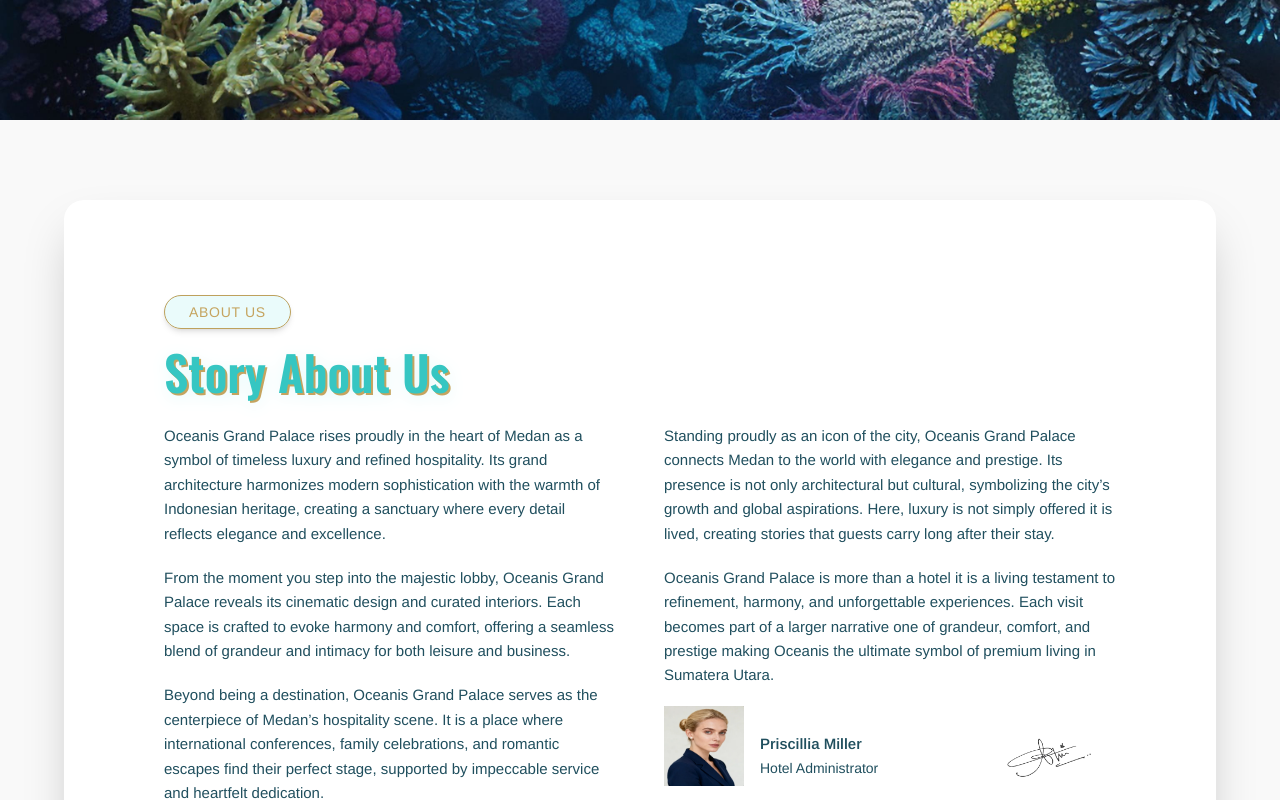
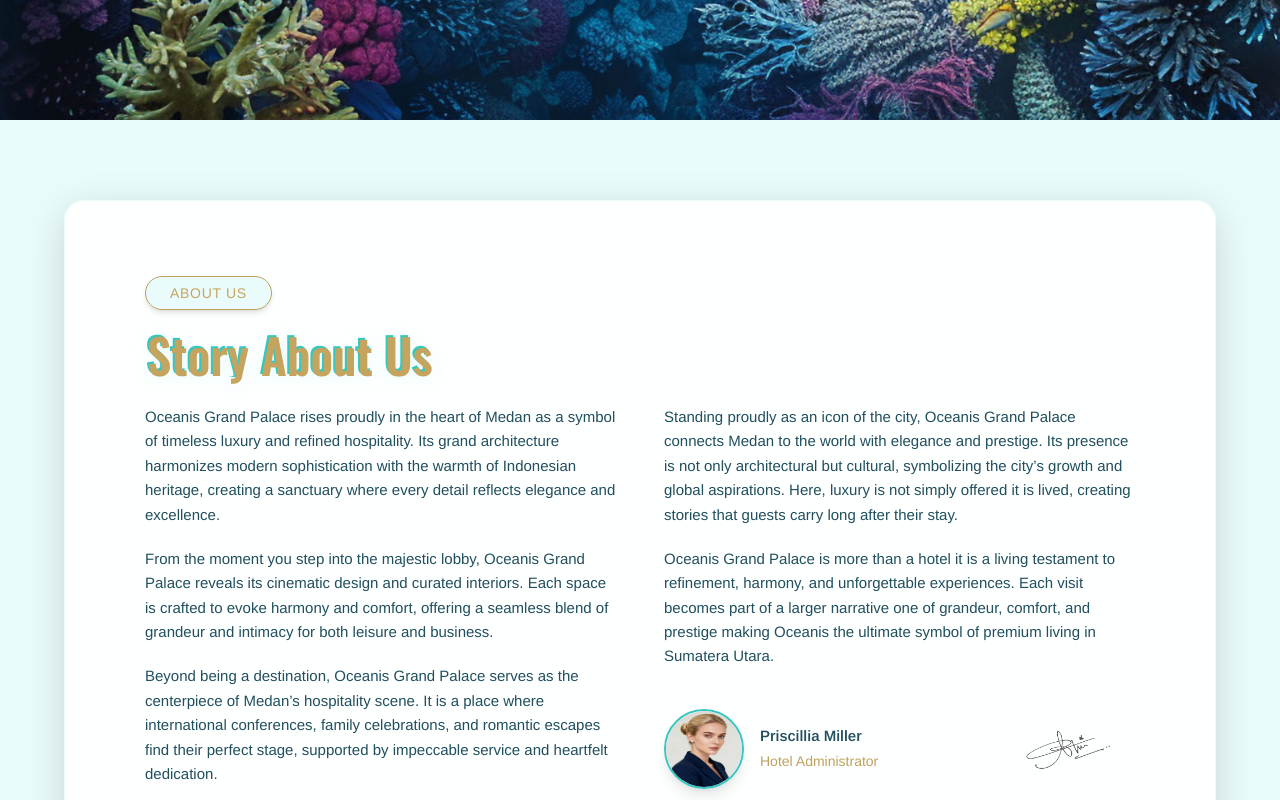
Before and after one commit to YogasWara18/Oceanis-Grand-Palace, a React (Vite) app: page /about in a window 1280 px wide. Shown: the part 1160-1960 px from the top of the page. Built offline with nearby package versions, Linux system fonts and the light colour scheme.

Commit message:
Update style about

```diff
--- a/src/Components/Pages/About.jsx
+++ b/src/Components/Pages/About.jsx
@@ -37,18 +37,22 @@ function About() {
         </div>
       </div>
 
-      <div className="bg-[#f9f9f9] py-[80px] px-[5%] w-full pb-0">
-        <div className="w-full p-[100px] bg-white rounded-[20px] shadow-2xl relative z-[10]">
+      <div className="bg-[var(--prim-light)] py-[80px] px-[5%] w-full pb-0">
+  <div className="w-full p-[80px] bg-white/95 rounded-[20px] shadow-[0_10px_40px_rgba(0,0,0,0.15)] relative z-[10] border border-[var(--prim-light)]">
     <div className="mx-auto">
-            <div className="mb-12">
+      {/* Heading Section */}
+      <div className="mb-12 text-center lg:text-left">
         <span
           className="rounded-full px-6 py-2 font-bricolage tracking-wider text-sm uppercase
-                     bg-[var(--prim-light)] text-[var(--text-color)] border border-[var(--text-light)] shadow-md"
+                     bg-[var(--prim-light)] text-[var(--text-color)] border border-[var(--text-light)]
+                     shadow-md"
         >
           About Us
         </span>
         <h2
-                className="mt-6 -mb-5 text-5xl font-oswald font-semibold text-[var(--primary-color)]
+          className="mt-6 -mb-5 text-4xl sm:text-5xl font-oswald font-semibold
+                     text-transparent bg-clip-text
+                     bg-gradient-to-r from-[var(--primary-color)] to-[var(--secondary-color)]
                      drop-shadow-[0_3px_8px_var(--prim-light)]
                      [text-shadow:2px_2px_0_var(--text-color)]"
         >
@@ -56,61 +60,50 @@ function About() {
         </h2>
       </div>
 
+      {/* Content Grid */}
       <div className="grid grid-cols-1 lg:grid-cols-2 gap-12 text-[#204f5e] leading-relaxed text-[15px]">
         <div>
           <p className="mb-5 text-[var(--color-text)]">
-                  Oceanis Grand Palace rises proudly in the heart of Medan as a
-                  symbol of timeless luxury and refined hospitality. Its grand
-                  architecture harmonizes modern sophistication with the warmth
-                  of Indonesian heritage, creating a sanctuary where every
-                  detail reflects elegance and excellence.
+            Oceanis Grand Palace rises proudly in the heart of Medan as a symbol of timeless luxury and refined hospitality. Its grand architecture harmonizes modern sophistication with the warmth of Indonesian heritage, creating a sanctuary where every detail reflects elegance and excellence.
           </p>
           <p className="mb-5 text-[var(--color-text)]">
-                  From the moment you step into the majestic lobby, Oceanis
-                  Grand Palace reveals its cinematic design and curated
-                  interiors. Each space is crafted to evoke harmony and comfort,
-                  offering a seamless blend of grandeur and intimacy for both
-                  leisure and business.
+            From the moment you step into the majestic lobby, Oceanis Grand Palace reveals its cinematic design and curated interiors. Each space is crafted to evoke harmony and comfort, offering a seamless blend of grandeur and intimacy for both leisure and business.
           </p>
           <p className="mb-5 text-[var(--color-text)]">
-                  Beyond being a destination, Oceanis Grand Palace serves as the
-                  centerpiece of Medan’s hospitality scene. It is a place where
-                  international conferences, family celebrations, and romantic
-                  escapes find their perfect stage, supported by impeccable
-                  service and heartfelt dedication.
+            Beyond being a destination, Oceanis Grand Palace serves as the centerpiece of Medan’s hospitality scene. It is a place where international conferences, family celebrations, and romantic escapes find their perfect stage, supported by impeccable service and heartfelt dedication.
           </p>
         </div>
 
         <div>
           <p className="mb-5 text-[var(--color-text)]">
-                  Standing proudly as an icon of the city, Oceanis Grand Palace
-                  connects Medan to the world with elegance and prestige. Its
-                  presence is not only architectural but cultural, symbolizing
-                  the city’s growth and global aspirations. Here, luxury is not
-                  simply offered it is lived, creating stories that guests carry
-                  long after their stay.
+            Standing proudly as an icon of the city, Oceanis Grand Palace connects Medan to the world with elegance and prestige. Its presence is not only architectural but cultural, symbolizing the city’s growth and global aspirations. Here, luxury is not simply offered it is lived, creating stories that guests carry long after their stay.
           </p>
           <p className="mb-5 text-[var(--color-text)]">
-                  Oceanis Grand Palace is more than a hotel it is a living
-                  testament to refinement, harmony, and unforgettable
-                  experiences. Each visit becomes part of a larger narrative one
-                  of grandeur, comfort, and prestige making Oceanis the ultimate
-                  symbol of premium living in Sumatera Utara.
+            Oceanis Grand Palace is more than a hotel it is a living testament to refinement, harmony, and unforgettable experiences. Each visit becomes part of a larger narrative one of grandeur, comfort, and prestige making Oceanis the ultimate symbol of premium living in Sumatera Utara.
           </p>
-                <div className="flex flex-col sm:flex-row sm:items-center sm:justify-between gap-4 mt-8">
+
+          {/* Author Section */}
+          <div className="flex flex-col sm:flex-row sm:items-center sm:justify-between gap-6 mt-10">
             <div className="flex items-center gap-4">
-                        <img src={authorImg} alt="Emma Millar"
-                        className="w-20 h-20 -mt-5 "
+              <img
+                src={authorImg}
+                alt="Priscillia Miller"
+                className="w-20 h-20 rounded-full shadow-lg border-2 border-[var(--primary-color)]"
               />
               <div>
                 <h4 className="font-semibold text-[var(--color-text)]">
                   Priscillia Miller
                 </h4>
-                            <span className="text-sm text-[var(--color-text)]">Hotel Administrator</span>
+                <span className="text-sm text-[var(--text-light)]">
+                  Hotel Administrator
+                </span>
               </div>
             </div>
-
-                    <img src={signatureImg} alt="Signature" className="w-32 object-contain" />
+            <img
+              src={signatureImg}
+              alt="Signature"
+              className="w-32 object-contain opacity-90"
+            />
           </div>
         </div>
       </div>
```
Lines whose indentation alone changed are shown as unchanged.
